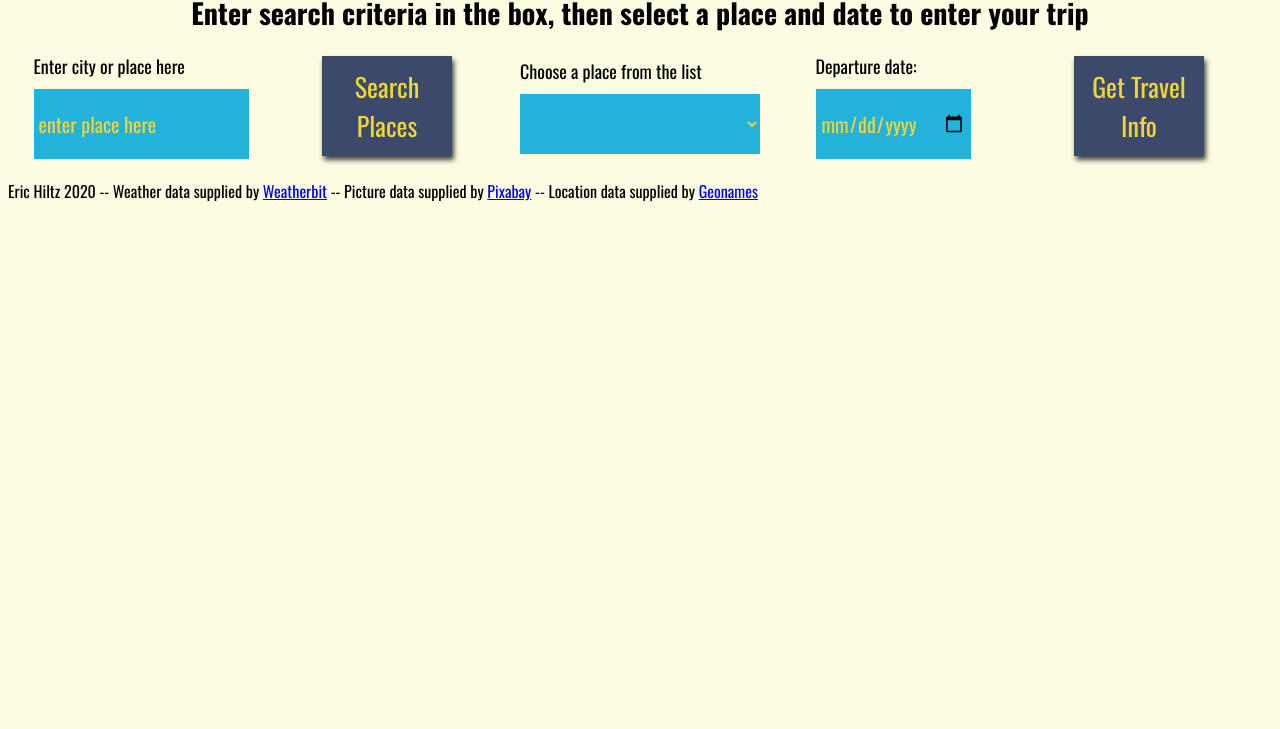
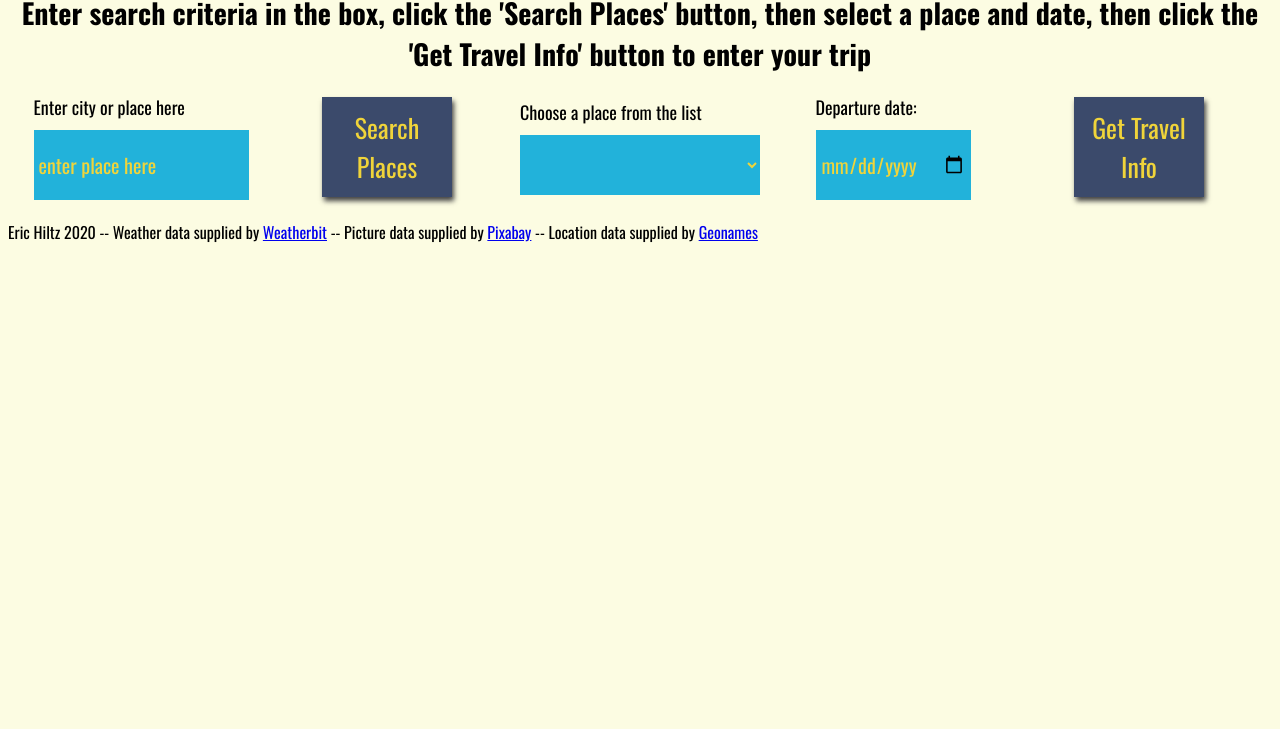
Before and after one commit to HiltzEM12/travel-app, a website built with webpack: page src/client/views/index.html in a window 1280 px wide. Shown: the part 71-800 px from the top of the page. Built offline with nearby package versions, Linux system fonts and the light colour scheme; a web font is replaced by a local one.

Commit message:
Modified the instructions

```diff
--- a/src/client/views/index.html
+++ b/src/client/views/index.html
@@ -11,7 +11,7 @@
 <body onload='Client.setDates()'>
   <header class='holder'>
     <h1>Travel App</h1>
-    <h2>Enter search criteria in the box, then select a place and date to enter your trip</h2>
+    <h2>Enter search criteria in the box, click the 'Search Places' button, then select a place and date, then click the 'Get Travel Info' button to enter your trip</h2>
   </header>
   <div id='app'>
     <div class='place-search-grid'>
```
